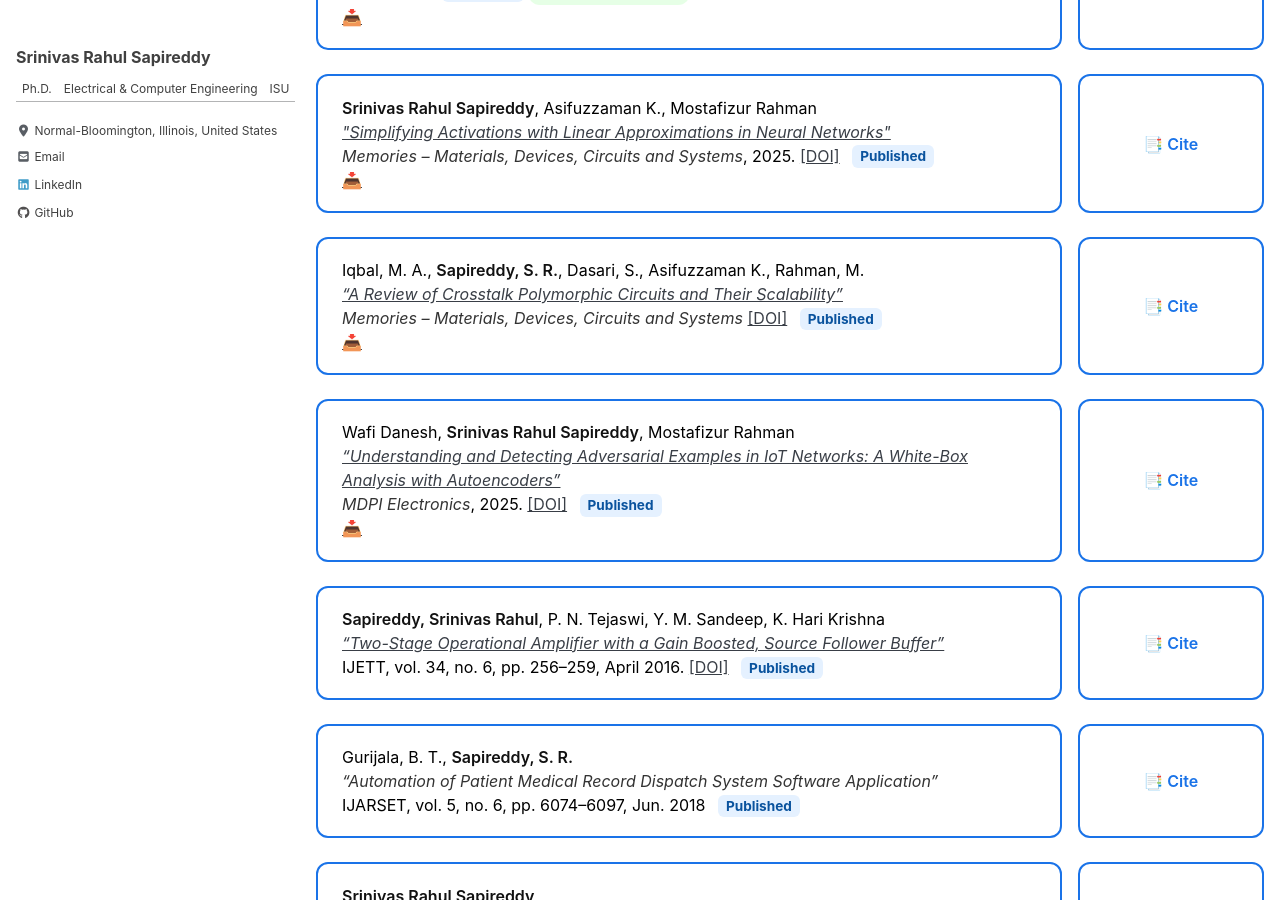
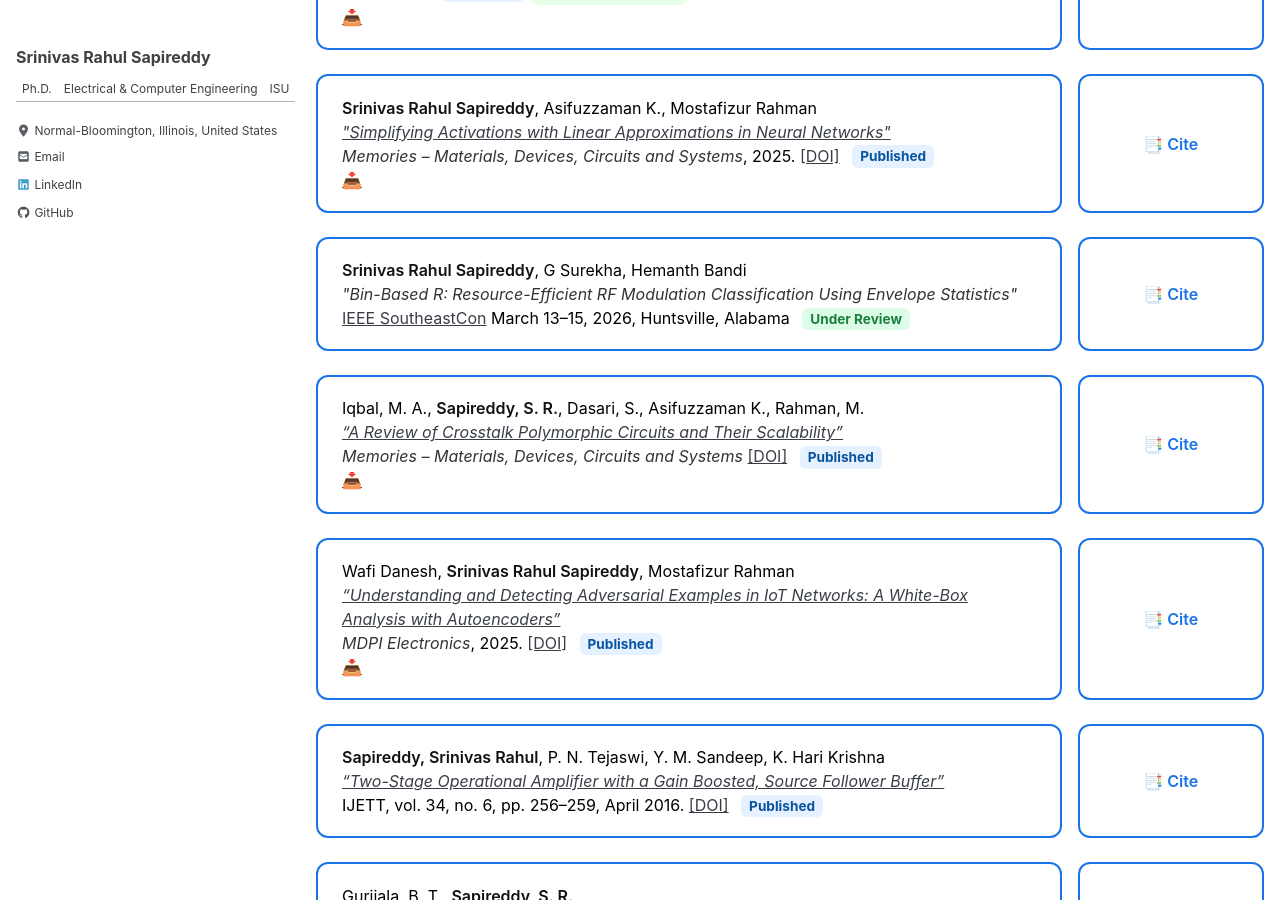
Before and after one commit to srsapireddy/srsapireddy.github.io, a Jekyll site: the page built from _pages/publications.md, in a window 1280 px wide and 900 px high, scrolled down 580 px. Built offline with Jekyll 4.4.1, drawn with Linux system fonts in a browser that asks for light colours; cached includes are drawn as plain includes; nearby versions of some CDN libraries; some of the changed text lies outside the part shown.

Commit message:
Update publications.md

```diff
--- a/_pages/publications.md
+++ b/_pages/publications.md
@@ -245,6 +245,18 @@ function copyCitation(id) {
     </div>
     <div class="pub-entry">
       <div class="pub-card">
+        <strong>Srinivas Rahul Sapireddy</strong>, G Surekha, Hemanth Bandi<br>
+        <em>"Bin-Based R: Resource-Efficient RF Modulation Classification Using Envelope Statistics"</em><br>
+        <a href="https://ieeesoutheastcon.org/" target="_blank">IEEE SoutheastCon</a> March 13–15, 2026, Huntsville, Alabama
+        <span class="status accepted">Under Review</span>
+      </div>
+      <div class="cite-box" onclick="copyCitation('cite6')">
+        📑 Cite
+        <textarea id="cite6" class="hidden-citation">Accepted</textarea>
+      </div>
+    </div>
+    <div class="pub-entry">
+      <div class="pub-card">
       Iqbal, M. A., <strong>Sapireddy, S. R.</strong>, Dasari, S., Asifuzzaman K., Rahman, M.<br>
         <em><a href="https://www.sciencedirect.com/science/article/pii/S2773064623000713" target="_blank">“A Review of Crosstalk Polymorphic Circuits and Their Scalability”</a></em><br>
         <em>Memories – Materials, Devices, Circuits and Systems</em>
@@ -358,18 +370,6 @@ function copyCitation(id) {
         <textarea id="cite12" class="hidden-citation">Manuscript in Final Preparation</textarea>
       </div>
     </div>
-  <div class="pub-entry">
-      <div class="pub-card">
-        <strong>Srinivas Rahul Sapireddy</strong>, G Surekha, Hemanth Bandi<br>
-        <em>"Re-Defining R"</em><br>
-        <a href="https://ieeesoutheastcon.org/" target="_blank">IEEE SoutheastCon</a> March 13–15, 2026, Huntsville, Alabama
-        <span class="status review">Under Review</span>
-      </div>
-      <div class="cite-box" onclick="copyCitation('cite6')">
-        📑 Cite
-        <textarea id="cite6" class="hidden-citation">Under Review</textarea>
-      </div>
-    </div>
     <div class="pub-entry">
       <div class="pub-card">
       <strong>Srinivas Rahul Sapireddy</strong><br>
```
